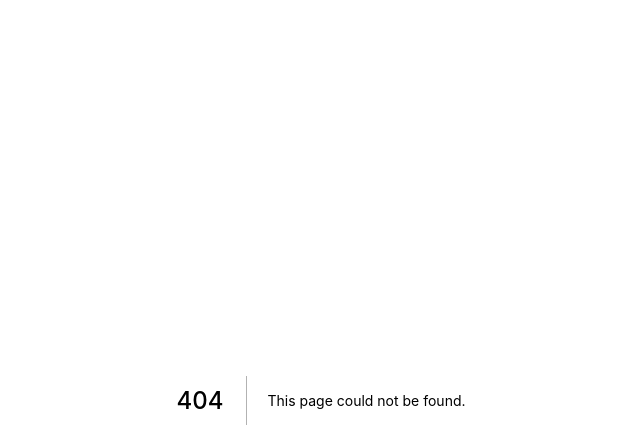
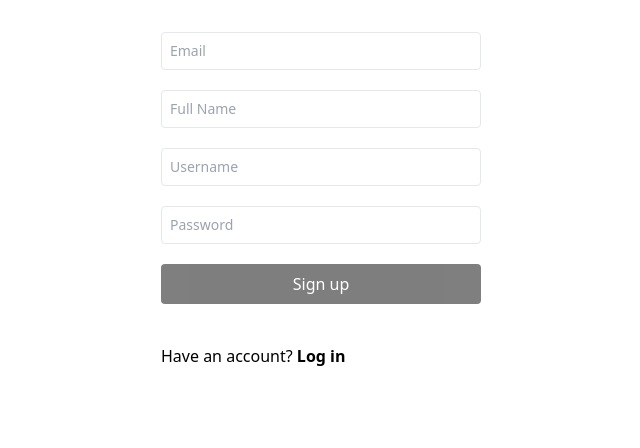
Before and after one commit to AnkushChauhan-Pluang/movie-review-app, a Next.js app: page /signup in a window 1280 px wide. Before the commit this address had no page. Shown: the top 448 px of the page, without its empty margins (319-959 px from the left). Built offline with nearby package versions, Linux system fonts and the light colour scheme.

Commit message:
Added Auth components

```diff
--- /dev/null
+++ b/components/auth/LoginView.jsx
@@ -0,0 +1,55 @@
+import FormField from '@components/common/FormField'
+import Link from '@components/common/Link'
+import Button from '@components/ui/Button'
+import { Form, Formik } from 'formik'
+import { useState } from 'react'
+import { LoginSchema } from 'utils/validationSchema'
+
+const LoginView = () => {
+  const [error, setError] = useState('')
+  const initialValues = {
+    email: '',
+    password: '',
+  }
+
+  const login = async (values) => {
+    try {
+      setError('')
+      console.log(values)
+    } catch (e) {
+      //   setError(e.response.data.message)
+    }
+  }
+
+  return (
+    <Formik
+      initialValues={initialValues}
+      validationSchema={LoginSchema}
+      validateOnMount
+      onSubmit={login}
+    >
+      {({ isSubmitting, isValid }) => (
+        <Form className="mx-auto flex w-80 flex-col gap-5">
+          <FormField type="email" name="email" placeholder="Email" />
+          <FormField type="password" name="password" placeholder="Password" />
+          <Button type="submit" disabled={isSubmitting || !isValid}>
+            Log In
+          </Button>
+          <div className="text-center text-red-600">{error}</div>
+          <div className="">
+            <p>
+              Don't have an account?{' '}
+              <span>
+                <Link href="/signup" className="font-bold hover:opacity-70">
+                  Sign Up
+                </Link>
+              </span>
+            </p>
+          </div>
+        </Form>
+      )}
+    </Formik>
+  )
+}
+
+export default LoginView
--- /dev/null
+++ b/components/auth/SignupView.jsx
@@ -0,0 +1,59 @@
+import FormField from '@components/common/FormField'
+import Link from '@components/common/Link'
+import Button from '@components/ui/Button'
+import { Form, Formik } from 'formik'
+import { useState } from 'react'
+import { SignupSchema } from 'utils/validationSchema'
+
+const SignupView = () => {
+  const [error, setError] = useState('')
+  const initialValues = {
+    email: '',
+    fullName: '',
+    username: '',
+    password: '',
+  }
+
+  const signup = async (values) => {
+    try {
+      setError('')
+      console.log(values)
+    } catch (e) {
+      //   setError(e.response.data.message)
+    }
+  }
+
+  return (
+    <Formik
+      initialValues={initialValues}
+      validationSchema={SignupSchema}
+      validateOnMount
+      onSubmit={signup}
+    >
+      {({ isSubmitting, isValid }) => (
+        <Form className="mx-auto flex w-80 flex-col gap-5">
+          <FormField type="email" name="email" placeholder="Email" />
+          <FormField type="text" name="fullName" placeholder="Full Name" />
+          <FormField type="text" name="username" placeholder="Username" />
+          <FormField type="password" name="password" placeholder="Password" />
+          <Button type="submit" disabled={isSubmitting || !isValid}>
+            Sign up
+          </Button>
+          <div className="text-center text-red-600">{error}</div>
+          <div className="">
+            <p>
+              Have an account?{' '}
+              <span>
+                <Link href="/login" className="font-bold hover:opacity-70">
+                  Log in
+                </Link>
+              </span>
+            </p>
+          </div>
+        </Form>
+      )}
+    </Formik>
+  )
+}
+
+export default SignupView
--- /dev/null
+++ b/components/common/FormField.jsx
@@ -0,0 +1,12 @@
+import { Field } from 'formik'
+
+const FormField = (props) => {
+  return (
+    <Field
+      {...props}
+      className="w-full rounded border p-2 text-sm placeholder:text-sm"
+    />
+  )
+}
+
+export default FormField
--- a/package.json
+++ b/package.json
@@ -6,9 +6,12 @@
     "start": "next start"
   },
   "dependencies": {
+    "classnames": "^2.3.1",
+    "formik": "^2.2.9",
     "next": "latest",
     "react": "^17.0.2",
-    "react-dom": "^17.0.2"
+    "react-dom": "^17.0.2",
+    "yup": "^0.32.11"
   },
   "devDependencies": {
     "@types/node": "17.0.4",
--- /dev/null
+++ b/pages/login.jsx
@@ -0,0 +1,12 @@
+import LoginView from '@components/auth/LoginView'
+import React from 'react'
+
+const Login = () => {
+  return (
+    <div className='my-8'>
+      <LoginView />
+    </div>
+  )
+}
+
+export default Login
--- /dev/null
+++ b/pages/signup.jsx
@@ -0,0 +1,12 @@
+import SignupView from '@components/auth/SignupView'
+import React from 'react'
+
+const Signup = () => {
+  return (
+    <div className='my-8'>
+      <SignupView />
+    </div>
+  )
+}
+
+export default Signup
--- /dev/null
+++ b/utils/validationSchema.js
@@ -0,0 +1,13 @@
+import * as yup from 'yup'
+
+export const LoginSchema = yup.object({
+  email: yup.string().email().required(),
+  password: yup.string().required(),
+})
+
+export const SignupSchema = yup.object({
+  email: yup.string().email().required(),
+  fullName: yup.string().required(),
+  username: yup.string().required(),
+  password: yup.string().required(),
+})
```
Also changed, not shown: 1 other file (tests, documents, lock files or other folders).
